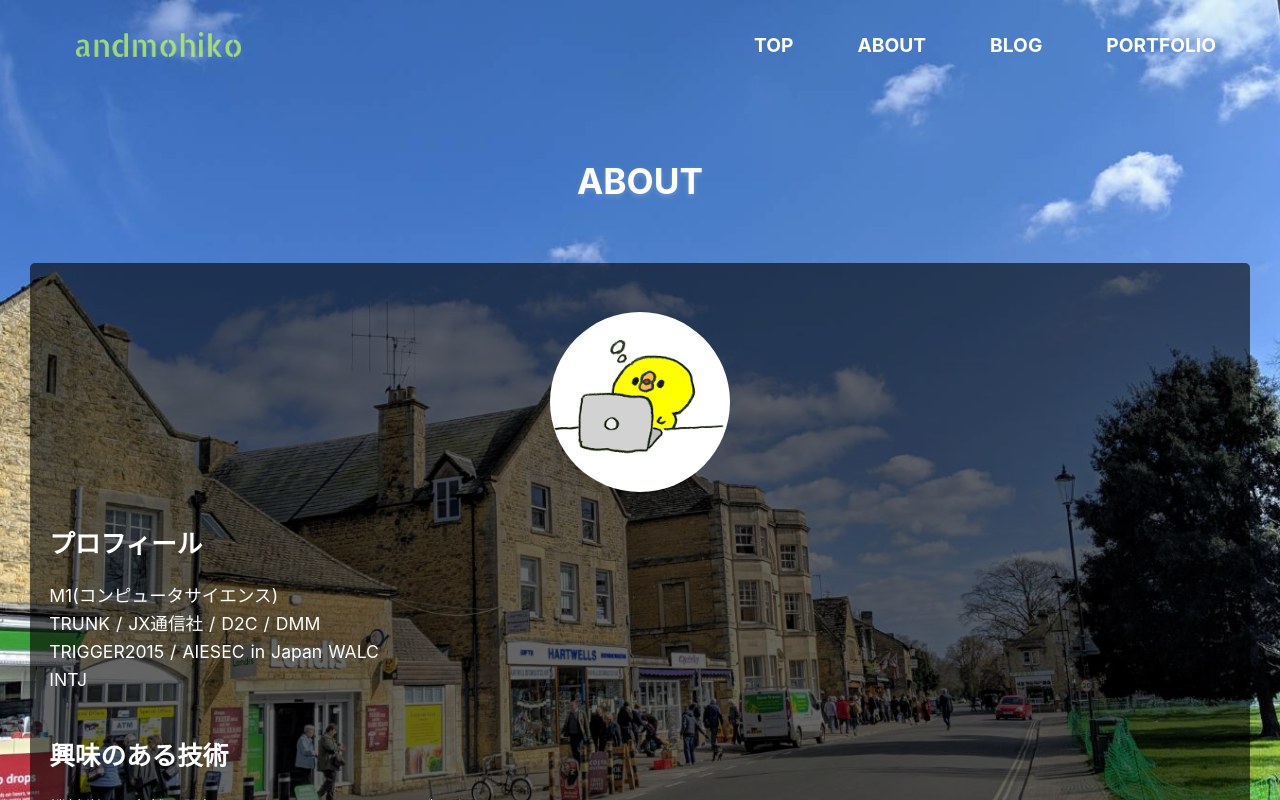
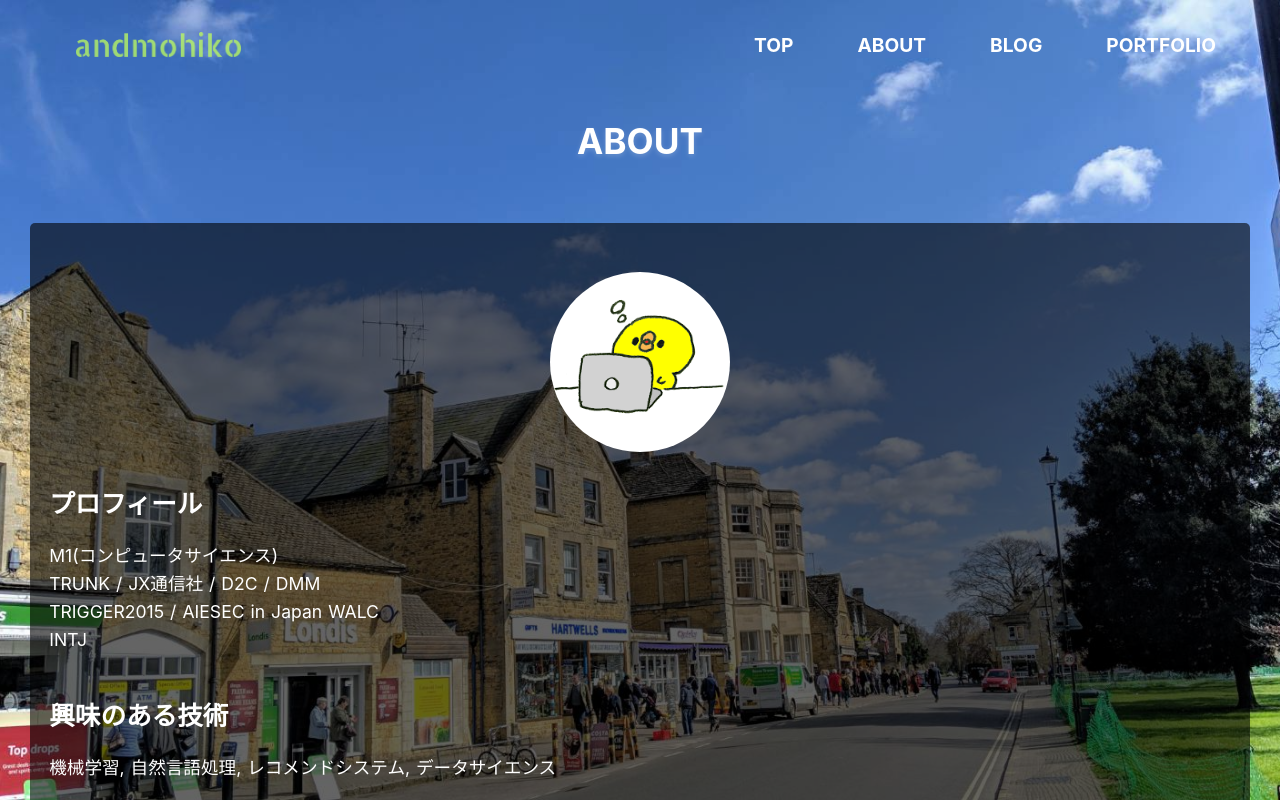
Before and after one commit to andmohiko/portfolio-site, a Nuxt app: page /about in a window 1280 px wide. Shown: the top 800 px of the page. Built offline with nearby package versions, Linux system fonts and the light colour scheme.

Commit message:
fix title margin

```diff
--- a/components/About.vue
+++ b/components/About.vue
@@ -59,7 +59,7 @@
   h1 {
     font-weight: bold;
     font-size: 2.2rem;
-    margin: 4rem;
+    margin: 1.5rem 0 4rem 0;
     text-shadow: 0 2px 5px rgba(255, 255, 255, 0.2);
   }
 }
--- a/pages/blog/index.vue
+++ b/pages/blog/index.vue
@@ -71,7 +71,7 @@ export default {
   h1 {
     font-weight: bold;
     font-size: 2.2rem;
-    margin: 4rem;
+    margin: 1.5rem 0 4rem 0;
     text-shadow: 0 2px 5px rgba(255, 255, 255, 0.2);
   }
 }
--- a/pages/index.vue
+++ b/pages/index.vue
@@ -2,9 +2,7 @@
   <section class="top-page">
     <div class="top-container" id="top">
       <h1>andmohiko</h1>
-      <h2>
-        <a href="https://twitter.com/andmohiko">@andmohiko</a>
-      </h2>
+      <!-- <a href="https://twitter.com/andmohiko">@andmohiko</a> -->
     </div>
   </section>
 </template>
```
